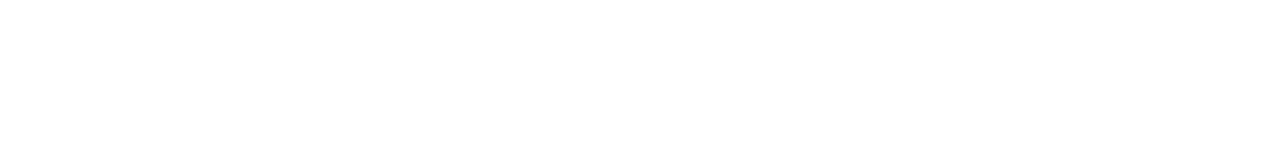
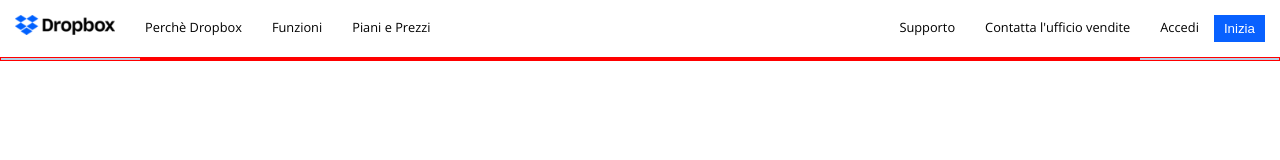
Before and after one commit to nicolaparutto/htmlcss-dropbox, a plain HTML site: page index.html in a window 1280 px wide. Drawn offline with nearby package versions, Linux system fonts and the light colour scheme.

Commit message:
[add]navbar section

```diff
--- a/assets/css/style.css
+++ b/assets/css/style.css
@@ -0,0 +1,71 @@
+/* ___css reset___ */
+*{
+   margin: 0;
+   padding: 0;
+   box-sizing: border-box;
+}
+
+/* ___custom property___ */
+:root{
+   --main-color: #0861FF;
+   --c-black: #000;
+   --c-white: #fff;
+}
+
+/* ___standard css___ */
+body{
+   font-family: "Open Sans", sans-serif;
+}
+
+/* ___utility___ */
+.big-container{
+   margin: 0 auto;
+   max-width: 1000px;
+}
+.small-container{
+   margin: 0 auto;
+   max-width: 800px;
+}
+.btn{
+   background-color: var(--main-color);
+   color: var(--c-white);
+   padding: 6px 10px;
+   border: none;
+}
+.debug{
+   border: 1px solid red;
+}
+/* =====header style===== */
+/* navbar-section style */
+section.navbar{
+   display: flex;
+   justify-content: space-between;
+   padding: 15px 15px;
+}
+.navbar #logo{
+   width: 100px;
+   height: 20px;
+   margin-right: 30px;
+}
+.nav-left, .nav-right{
+   display: flex;
+}
+.nav-left ul, .nav-right ul{
+   display: flex;
+}
+.nav-left ul li, .nav-right ul li{
+   list-style: none;
+   margin-right: 30px;
+}
+.nav-left ul li a, .nav-right ul li a{
+   color: var(--c-black);
+   text-decoration: none;
+   font-size: 0.8rem;
+}
+.nav-right ul li:last-child{
+   margin-right: 15px;
+}
+/* hero-section style */
+section.hero{
+   background-color: #B4D0E7;
+}
--- a/index.html
+++ b/index.html
@@ -3,9 +3,48 @@
 <head>
    <meta charset="UTF-8">
    <meta name="viewport" content="width=device-width, initial-scale=1.0">
-   <title>Document</title>
+   <!-- google font -->
+   <link rel="preconnect" href="https://fonts.googleapis.com">
+   <link rel="preconnect" href="https://fonts.gstatic.com" crossorigin>
+   <link href="https://fonts.googleapis.com/css2?family=Open+Sans:ital,wght@0,300..800;1,300..800&display=swap" rel="stylesheet">
+   <!-- css file -->
+   <link rel="stylesheet" href="assets/css/style.css">
+   <title>Dropbox | Site</title>
 </head>
 <body>
+   <header>
+      <section class="navbar">
+         <div class="nav-left">
+            <a href="#"><img id="logo" src="assets/img/logo-small.png" alt="logo"></a>
+            <ul>
+               <li><a href="#">Perchè Dropbox</a></li>
+               <li><a href="#">Funzioni</a></li>
+               <li><a href="#">Piani e Prezzi</a></li>
+            </ul>
+         </div>
+         <div class="nav-right">
+            <ul>
+               <li><a href="#">Supporto</a></li>
+               <li><a href="#">Contatta l'ufficio vendite</a></li>
+               <li><a href="#">Accedi</a></li>
+            </ul>
+            <button class="btn">Inizia</button>
+         </div>
+      </section>
+      <section class="hero debug">
+         <div class="hero-container debug big-container">
+
+         </div>
+      </section>
+   </header>
+
+   <main>
+
+   </main>
+
+   <footer>
+
+   </footer>
 
 </body>
 </html>
```
